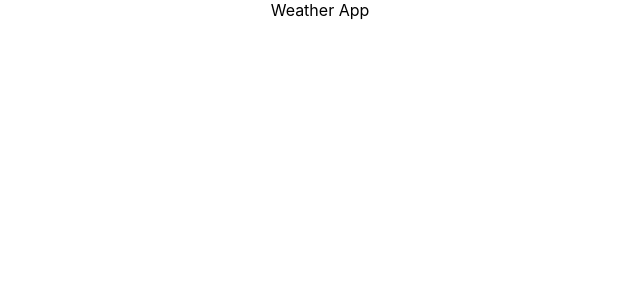
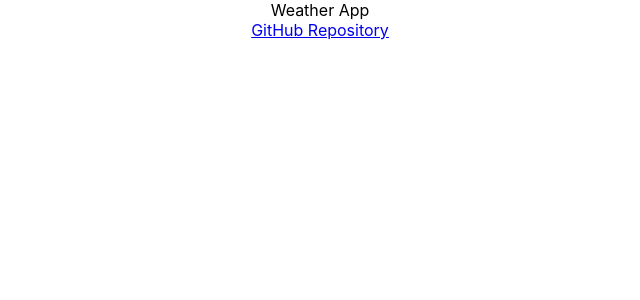
Before and after one commit to patel1078/second-react-weather-app, a React (Create React App) app: page / in a window 1280 px wide. Shown: the top 300 px of the page, without its empty margins (320-960 px from the left). Built offline with nearby package versions, Linux system fonts and the light colour scheme.

Commit message:
added GitHub link

```diff
--- a/src/App.js
+++ b/src/App.js
@@ -2,7 +2,16 @@ import logo from "./logo.svg";
 import "./App.css";
 
 function App() {
-  return <div className="App">Weather App</div>;
+  return (
+    <div className="App">
+      Weather App
+      <div>
+        <a href="https://github.com/patel1078/second-react-weather-app">
+          GitHub Repository
+        </a>
+      </div>
+    </div>
+  );
 }
 
 export default App;
```
